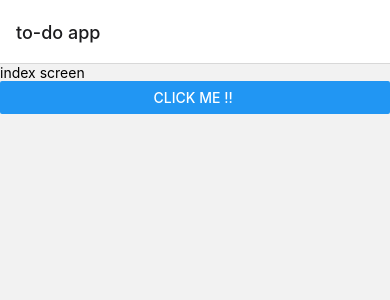
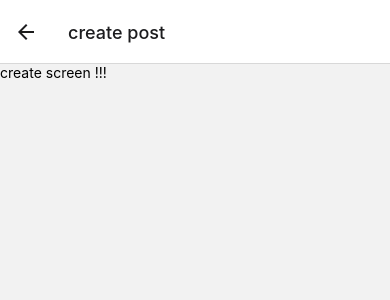
Before and after one commit to tahrer007/to-do-list, a React Native app in the folder todo/: screen /create in a window 390 px wide. Shown: the top 300 px of the page. Built offline with nearby package versions, Linux system fonts and the light colour scheme.

Commit message:
create screen

```diff
--- a/todo/App.js
+++ b/todo/App.js
@@ -6,6 +6,7 @@ import { NavigationContainer } from "@react-navigation/native";
 import IndexScreen from "./src/screens/indexScreen";
 import { BlogContext } from "./src/context/BlogContext";
 import ShowScreen from "./src/screens/showScreen";
+import CreateScreen from "./src/screens/CreateScreen";
 
 const Stack = createStackNavigator();
 const blogReducer = (state, action) => {
@@ -49,9 +50,14 @@ const app = () => {
             options={{ title: "to-do app " }}
           />
           <Stack.Screen
+            name="create"
+            component={CreateScreen}
+            options={{ title: "create post" }}
+          />
+          <Stack.Screen
             name="show"
             component={ShowScreen}
-            options={{ title: "details " }}
+            options={{ title: "details" }}
           />
         </Stack.Navigator>
       </NavigationContainer>
--- /dev/null
+++ b/todo/src/screens/CreateScreen.js
@@ -0,0 +1,15 @@
+import React from "react";
+import {
+  View,
+  Text,
+  StyleSheet,
+  FlatList,
+  Button,
+  TouchableOpacity,
+} from "react-native";
+import { BlogContext } from "../context/BlogContext";
+const CreateScreen = () => {
+  return <Text>create screen !!! </Text>;
+};
+
+export default CreateScreen;
--- a/todo/src/screens/indexScreen.js
+++ b/todo/src/screens/indexScreen.js
@@ -16,7 +16,10 @@ const IndexScreen = ({ navigation }) => {
   return (
     <View style={styles.container}>
       <Text>index screen</Text>
-      <Button title="click me !! " onPress={addBlogPost} />
+      <Button
+        title="create post "
+        onPress={() => navigation.navigate("create")}
+      />
       <FlatList
         data={data}
         keyExtractor={(item) => item.title}
```
